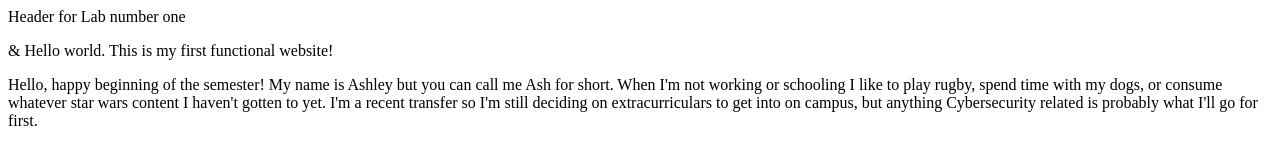
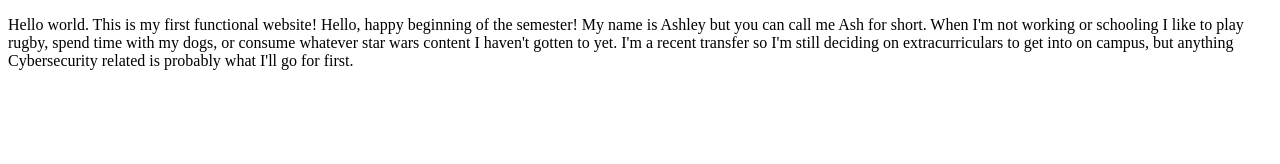
Before and after one commit to InsertCoolUsernameHere2/lab1, a plain HTML site: page index.html in a window 1280 px wide. Drawn offline with Linux system fonts and the light colour scheme.

Commit message:
fix to look like classmate's
fixed extra elements so that it looks more like my classmate's submissions

```diff
--- a/index.html
+++ b/index.html
@@ -1,11 +1,9 @@
 <!DOCTYPE html>
 <html lang="en">
-<head>Header for Lab number one</head>
 <body>
 	<p>
-	& Hello world. This is my first functional website!
-	</p>
-	<p>Hello, happy beginning of the semester! My name is Ashley but you can call me Ash for short.
+	Hello world. This is my first functional website!
+	Hello, happy beginning of the semester! My name is Ashley but you can call me Ash for short.
 	When I'm not working or schooling I like to play rugby, spend time with my dogs, or consume whatever star wars content I haven't gotten to yet.
 	I'm a recent transfer so I'm still deciding on extracurriculars to get into on campus, but anything Cybersecurity related is probably what I'll go for first. </p>
 	</body>
```
